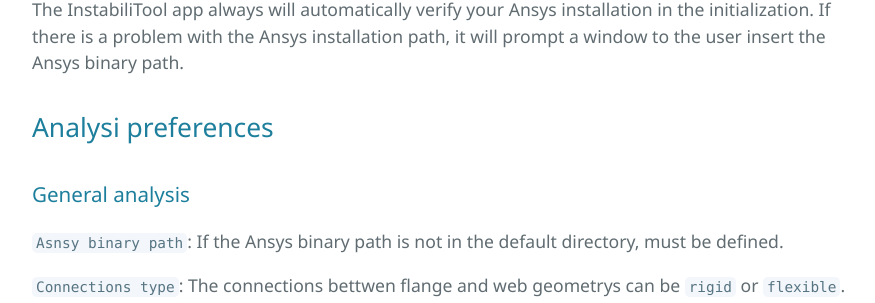
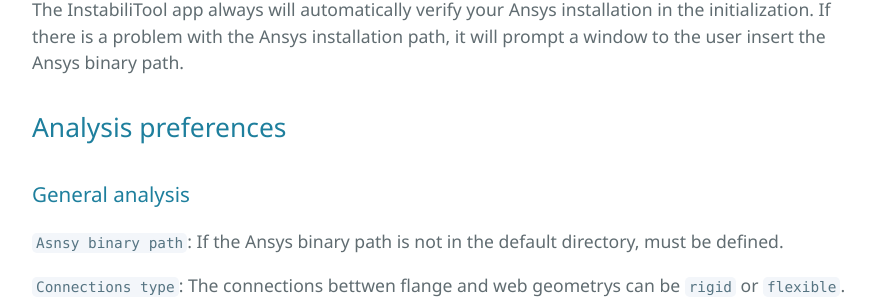
Before and after one commit to Rfaelv/InstabiliTool, a Jekyll site: the page built from documentation.md, in a window 1280 px wide and 900 px high, scrolled down 755 px. Shown: the part 151-454 px from the top of the window, without its empty margins (192-1067 px from the left). Built offline with Jekyll 4.4.1, drawn with Linux system fonts in a browser that asks for light colours; our own code applies the rules of GitHub Pages for plain Markdown files.

Commit message:
Update documentation.md

```diff
--- a/documentation.md
+++ b/documentation.md
@@ -13,7 +13,7 @@ For the latest features, you will need a copy of ANSYS 2021R1 installed locally,
 #### Verifying Your Installation
 The InstabiliTool app always will automatically verify your Ansys installation in the initialization. If there is a problem with the Ansys installation path, it will prompt a window to the user insert the Ansys binary path.
 
-## Analysi preferences
+## Analysis preferences
 ### General analysis
 `Asnsy binary path`: If the Ansys binary path is not in the default directory, must be defined.
 
```
